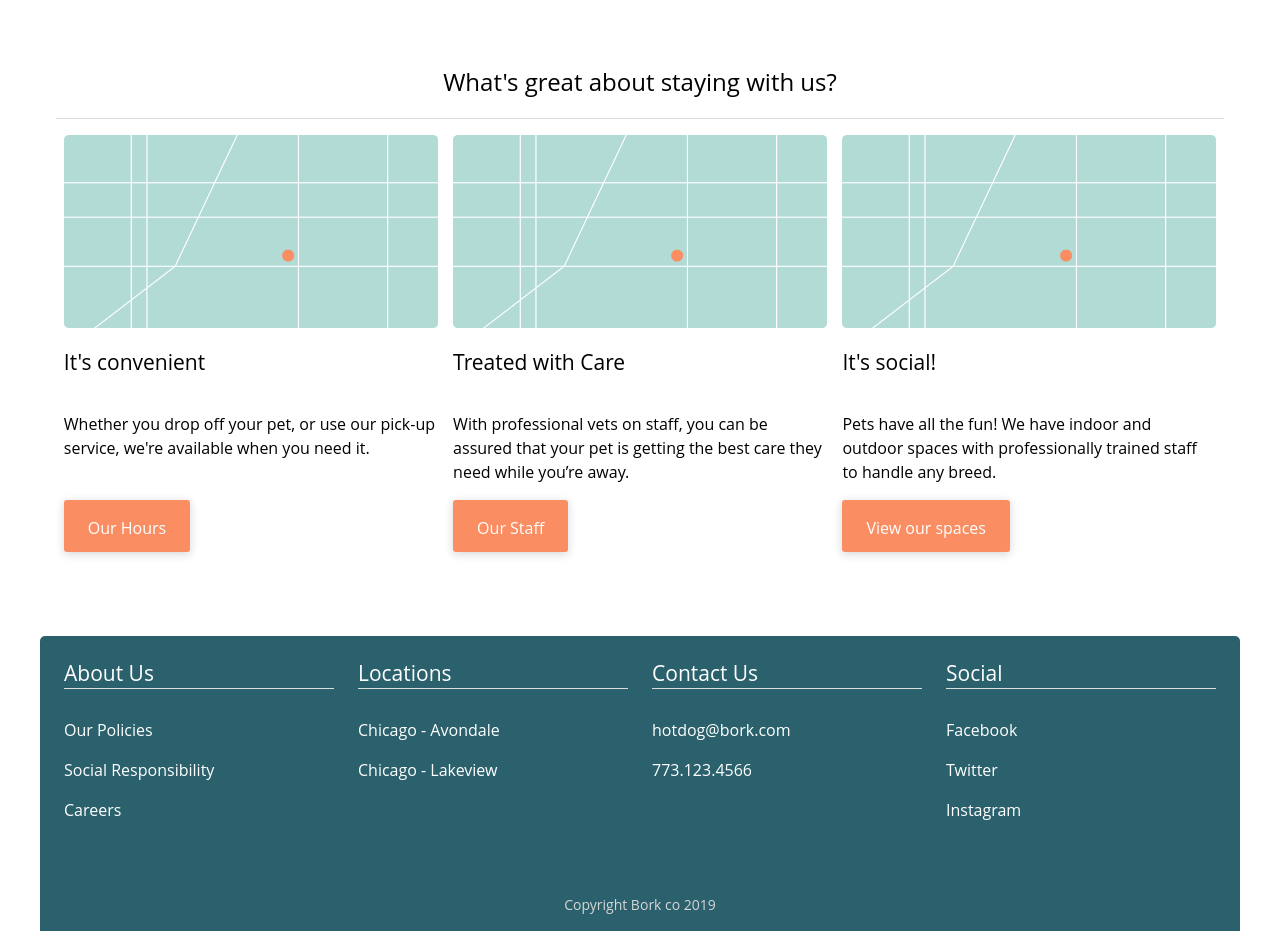
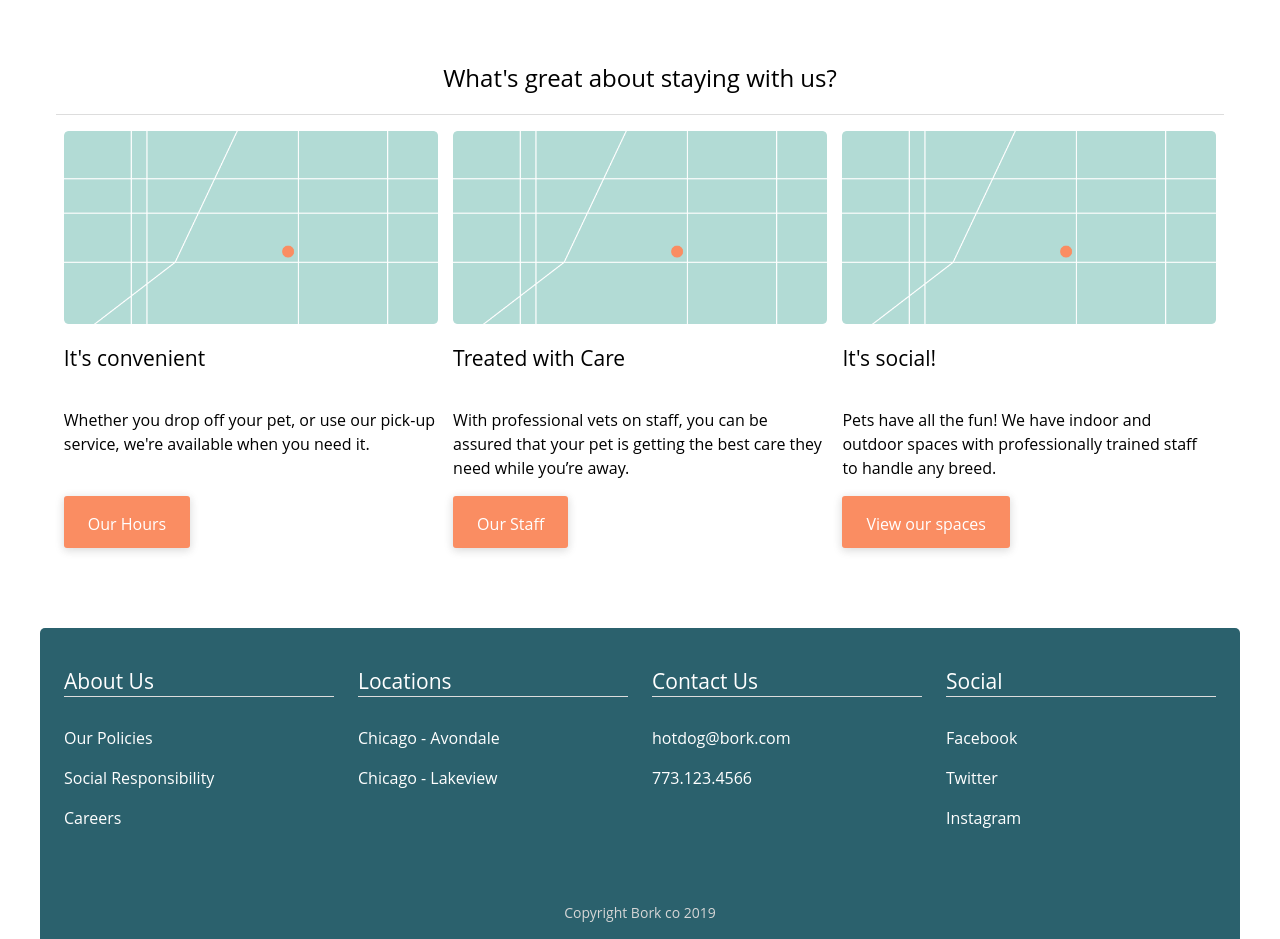
Before and after one commit to proxycase/ddc_website, a website: page src/index.html in a window 1280 px wide. Shown: the part 1220-2159 px from the top of the page. Drawn offline with nearby package versions, Linux system fonts and the light colour scheme; files that its build step writes are made by us from their sources; a web font is replaced by a local one.

Commit message:
First child spacing adjustment for footer

```diff
--- a/src/scss/06_components/feature.scss
+++ b/src/scss/06_components/feature.scss
@@ -19,8 +19,6 @@
 .c-feature__list {
   @extend %clean-list;
   @extend %flex-row-wrap;
-
-  padding-bottom: 20px;
 }
 
 .c-feature__item {
@@ -28,7 +26,7 @@
 
   display: flex;
   flex-direction: column;
-  margin-bottom: 2em;
+  margin-bottom: 3rem;
 
   &--third {
     @extend %full-to-third;
--- a/src/scss/06_components/footer.scss
+++ b/src/scss/06_components/footer.scss
@@ -16,6 +16,10 @@ footer {
   flex-wrap: wrap;
   justify-content: center;
   margin-bottom: $spacing-large;
+
+  &:first-child {
+    padding-top: 1rem;
+  }
 
   @media #{$medium-up} {
     flex-wrap: nowrap;
```
